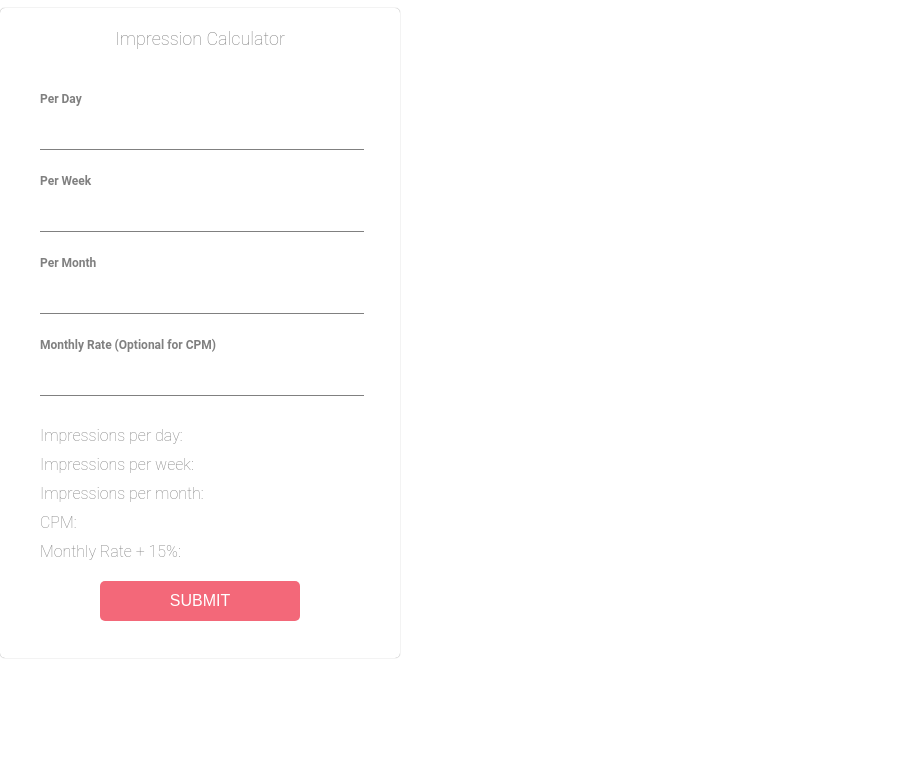
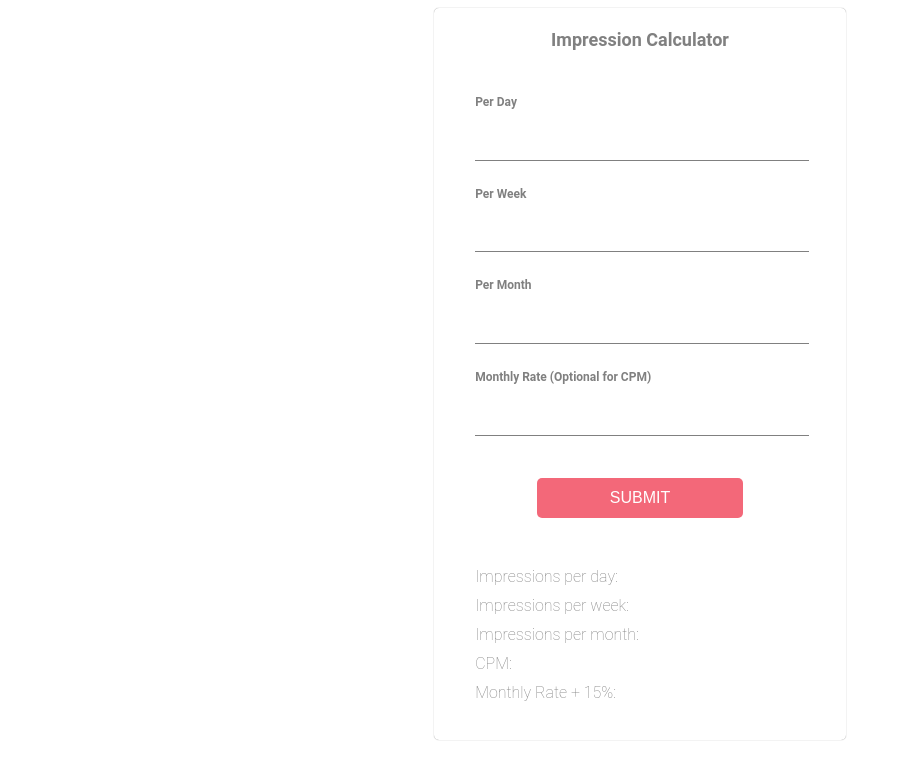
Before and after one commit to adam-86/impressions-calculator, a plain HTML site: page index.html in a window 1280 px wide. Shown: the whole page, without its empty margins (0-908 px from the left). Drawn offline with Linux system fonts and the light colour scheme.

Commit message:
fixed height and width

```diff
--- a/styles/master.sass
+++ b/styles/master.sass
@@ -4,21 +4,18 @@ body
 
 
 .calc-body
-  position: absolute
-  height: 650px
-  width: 400px
-  max-width: 100%
+  position: relative
+  height: 732px
+  width: 412px
   box-shadow: 0 0 1px grey
   text-align: center
   border-radius: 5px
-  left: 0
-
+  margin: auto
 
 h1
   position: absolute
   width: 100%
   font-size: 18px
-  font-weight: 200
   margin-left: auto
   margin-top: 5%
 
@@ -75,7 +72,7 @@ button
     outline: none
 
 .output
-  postion: absolute
+  position: absolute
   top: 75%
   width: 80%
   display: flex
```
Also changed, not shown: styles/master.css.
